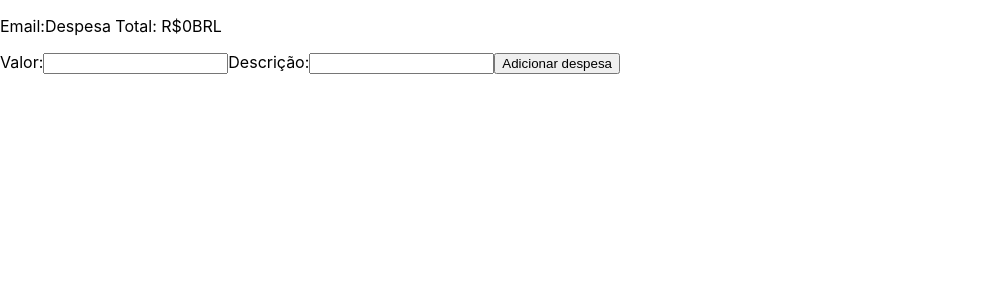
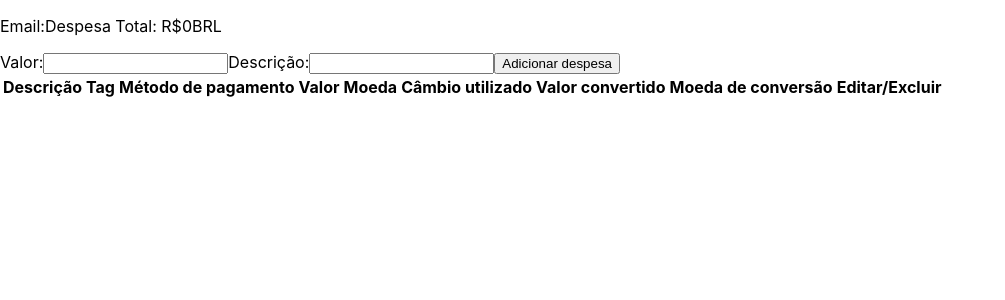
Before and after one commit to cae07/sd-013-a-project-trybewallet, a React (Create React App) app: page /carteira in a window 1280 px wide. Shown: the top 300 px of the page, without its empty margins (0-1005 px from the left). Built offline with nearby package versions, Linux system fonts and the light colour scheme; no server answers.

Commit message:
Desenvolva uma tabela com os gastos contendo as seguintes características:

```diff
--- /dev/null
+++ b/src/components/Table.js
@@ -0,0 +1,61 @@
+import React from 'react';
+import { connect } from 'react-redux';
+import PropTypes from 'prop-types';
+
+class Table extends React.Component {
+  render() {
+    const { expenses } = this.props;
+    console.log(expenses);
+    return (
+      <table id="expense-table">
+        <thead>
+          <tr>
+            <th>Descrição</th>
+            <th>Tag</th>
+            <th>Método de pagamento</th>
+            <th>Valor</th>
+            <th>Moeda</th>
+            <th>Câmbio utilizado</th>
+            <th>Valor convertido</th>
+            <th>Moeda de conversão</th>
+            <th>Editar/Excluir</th>
+          </tr>
+        </thead>
+        <tbody>
+          {expenses.map(({
+            id, value, description, currency, method, tag, exchangeRates }) => {
+            const coin = exchangeRates[currency];
+            const currencyName = (coin.name).split('/');
+            const currencyNameShort = currencyName[0];
+            const convertedValue = (parseFloat(coin.ask) * parseFloat(value));
+            const roundedConvertedValue = convertedValue.toFixed(2);
+            const roundedCoin = parseFloat(coin.ask).toFixed(2);
+            return (
+              <tr key={ id }>
+                <td>{description}</td>
+                <td>{tag}</td>
+                <td>{method}</td>
+                <td>{value}</td>
+                <td>{currencyNameShort}</td>
+                <td>{roundedCoin}</td>
+                <td>{roundedConvertedValue}</td>
+                <td>Real</td>
+                <td>Botões</td>
+              </tr>
+            );
+          })}
+        </tbody>
+      </table>
+    );
+  }
+}
+
+Table.propTypes = {
+  expenses: PropTypes.arrayOf(PropTypes.any).isRequired,
+};
+
+const mapStateToProps = (state) => ({
+  expenses: state.wallet.expenses,
+});
+
+export default connect(mapStateToProps)(Table);
--- a/src/pages/Wallet.js
+++ b/src/pages/Wallet.js
@@ -5,6 +5,7 @@ import Header from '../components/Header';
 import InputWallet from '../components/InputWallet';
 import SelectGroup from '../components/SelectGroup';
 import { fetchAPI, addAPIExpense } from '../actions';
+import Table from '../components/Table';
 
 class Wallet extends React.Component {
   constructor() {
@@ -33,6 +34,8 @@ class Wallet extends React.Component {
     await addExpenses(this.state);
     this.setState((previousState) => ({
       id: previousState.id + 1,
+      value: '',
+      description: '',
     }));
   }
 
@@ -85,6 +88,9 @@ class Wallet extends React.Component {
             : null}
           <button type="submit" onClick={ this.onSubmitForm }>Adicionar despesa</button>
         </form>
+        <section>
+          <Table />
+        </section>
       </>
     );
   }
```
